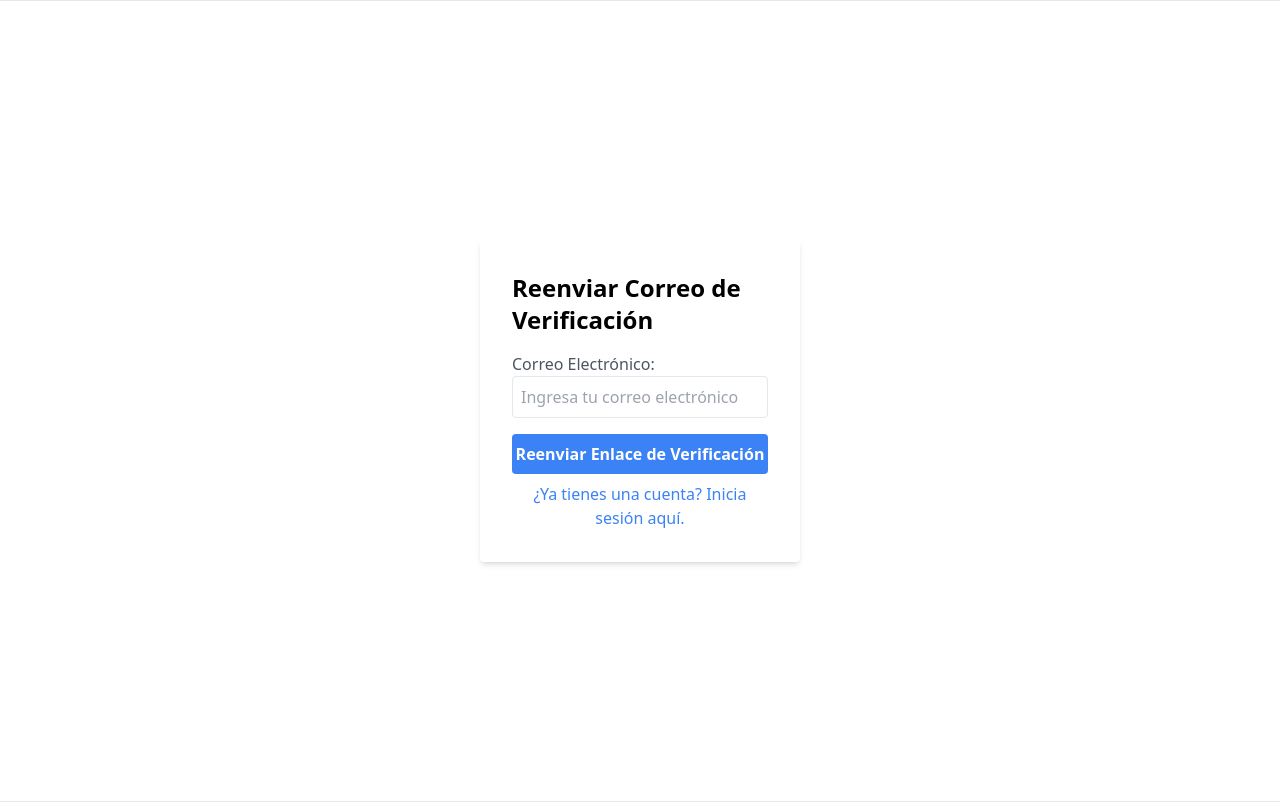
After one commit to Marctutu5/proyectoM12, a Flask app: template wannapop/templates/auth/resend_verification.html in a window 1280 px wide. The commit adds this page. Run offline with Flask 3, Linux system fonts and the light colour scheme; the template is opened without the code that fills it, so the values that code supplies are empty; some libraries are stand-ins or nearby versions.

Commit message:
Compte d'usuari membre1 axel

```diff
--- a/wannapop/forms.py
+++ b/wannapop/forms.py
@@ -45,3 +45,9 @@ class LoginForm(FlaskForm):
         validators=[ DataRequired()]
     )
     submit = SubmitField()
+
+class ResendVerificationForm(FlaskForm):
+    email = StringField(
+        validators = [Email(), DataRequired()]
+    )
+    submit = SubmitField()
--- /dev/null
+++ b/wannapop/templates/auth/resend_verification.html
@@ -0,0 +1,33 @@
+<!-- templates/auth/resend_verification.html -->
+{% extends '_auth_template.html' %}
+
+{% block content %}
+<div class="min-h-screen flex items-center justify-center">
+  <div class="bg-white p-8 rounded shadow-md w-full sm:w-1/2 md:w-1/3 lg:w-1/4">
+    <h3 class="text-2xl font-semibold mb-4">Reenviar Correo de Verificación</h3>
+    <form action="{{ url_for('auth_bp.resend_verification_email') }}" method="POST">
+      {{ form.csrf_token }}
+      <div class="mb-4">
+        <label for="email" class="block text-gray-600 font-medium">Correo Electrónico:</label>
+        <input
+          type="email"
+          id="email"
+          name="email"
+          class="w-full border rounded p-2 focus:ring focus:ring-blue-300"
+          placeholder="Ingresa tu correo electrónico"
+          required
+        />
+      </div>
+      <button
+        type="submit"
+        class="w-full bg-blue-500 text-white font-semibold py-2 rounded hover:bg-blue-600 focus:outline-none focus:ring focus:ring-blue-300"
+      >
+        Reenviar Enlace de Verificación
+      </button>
+    </form>
+    <div class="mt-2 text-center">
+      <a href="{{ url_for('auth_bp.login') }}" class="text-blue-500 hover:underline">¿Ya tienes una cuenta? Inicia sesión aquí.</a>
+    </div>
+  </div>
+</div>
+{% endblock %}
```
Also changed, not shown: wannapop/routes_auth.py (+21 -1 lines), wannapop/templates/auth/login.html (+11 -4 lines), database.db.
